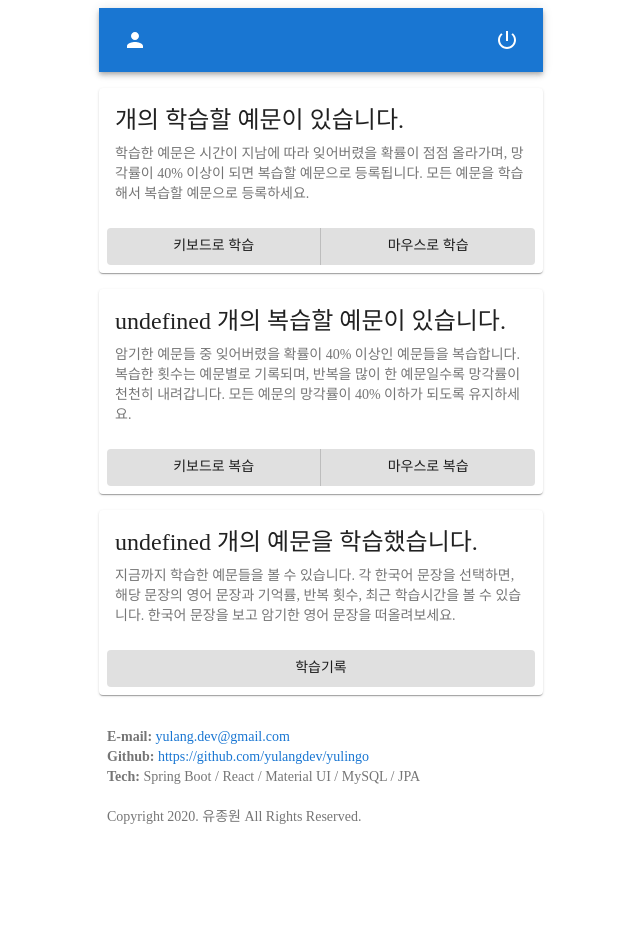
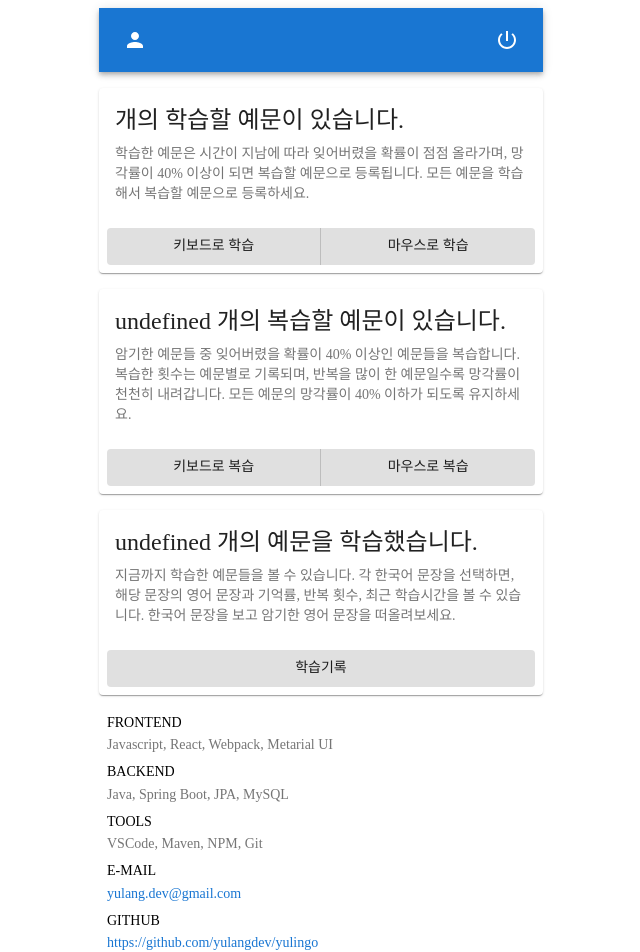
Before and after one commit to yulangdev/yulingo, a React app: page / in a window 1280 px wide. Shown: the top 952 px of the page, without its empty margins (319-959 px from the left). Before the commit the page ends 851 px from the top, so only its background shows below. Built offline with nearby package versions, Linux system fonts and the light colour scheme; no server answers; the HTML template or start-up script is replaced by a standard one.

Commit message:
카피라이트 수정

```diff
--- a/src/main/javascript/Copyright.js
+++ b/src/main/javascript/Copyright.js
@@ -2,16 +2,39 @@ import React from 'react';
 import Box from '@material-ui/core/Box';
 import Link from '@material-ui/core/Link';
 import Typography from '@material-ui/core/Typography';
+import Grid from '@material-ui/core/Grid';
 
 export default function Copyright() {
   return (
-    <Box mt={4} mb={3} ml={1}>
-      <Typography variant='body2' color='textSecondary'>
-        <b>E-mail:</b> <Link href='mailto:yulang.dev@gmail.com'>yulang.dev@gmail.com</Link><br />
-        <b>Github:</b> <Link href='https://github.com/yulangdev/yulingo' target='_blank'>https://github.com/yulangdev/yulingo</Link><br />
-        <b>Tech:</b> Spring Boot / React / Material UI / MySQL / JPA<br /><br />
-        Copyright 2020. 유종원 All Rights Reserved.<br />
+    <Box mt={2} mb={3} ml={1}>
+      <Typography variant="button">Frontend</Typography>
+      <Typography gutterBottom variant="body2" color="textSecondary">
+        Javascript, React, Webpack, Metarial UI
       </Typography>
-    </Box>
+
+      <Typography variant="button">Backend</Typography>
+      <Typography gutterBottom variant="body2" color="textSecondary">
+        Java, Spring Boot, JPA, MySQL
+      </Typography>
+
+      <Typography variant="button">Tools</Typography>
+      <Typography gutterBottom variant="body2" color="textSecondary">
+        VSCode, Maven, NPM, Git
+      </Typography>
+
+      <Typography variant="button">E-mail</Typography>
+      <Typography gutterBottom variant="body2" color="textSecondary">
+        <Link href='mailto:yulang.dev@gmail.com'>
+          yulang.dev@gmail.com
+        </Link>
+      </Typography>
+
+      <Typography variant="button">Github</Typography>
+      <Typography gutterBottom variant="body2" color="textSecondary">
+        <Link href='https://github.com/yulangdev/yulingo' target='_blank'>
+          https://github.com/yulangdev/yulingo
+        </Link>
+      </Typography>
+</Box>
   );
 }
--- a/src/main/javascript/Record.js
+++ b/src/main/javascript/Record.js
@@ -20,8 +20,6 @@ import AccordionDetails from '@material-ui/core/AccordionDetails';
 import AccordionActions from '@material-ui/core/AccordionActions';
 
 import ExpandMoreIcon from '@material-ui/icons/ExpandMore';
-
-import Copyright from './Copyright';
 
 const style = makeStyles((theme) => ({
   title: {
@@ -89,7 +87,6 @@ export default function Record() {
           </Accordion>
         )
       }
-      <Copyright />
     </Fragment>
   );
 }
```
